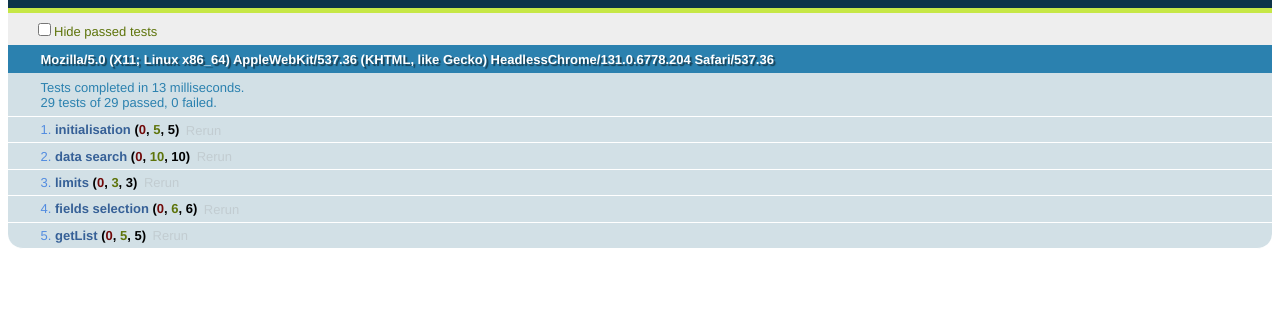
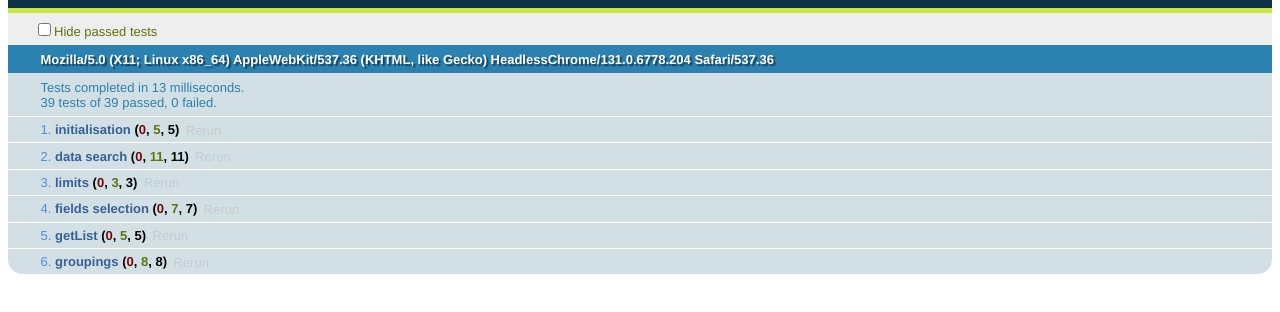
Before and after one commit to holiber/qstore, a website: page test/qunit.html in a window 1280 px wide. Shown: the part 48-360 px from the top of the page. Drawn offline with Linux system fonts and the light colour scheme.

Commit message:
fields selection refactor

```diff
--- a/src/data.js
+++ b/src/data.js
@@ -273,7 +273,6 @@
 		 * @returns {Qstore}
 		 */
 		search: function (expr, fields, options) {
-			//console.log(this)
 			return new this.constructor(this.find(expr, fields, options));
 		},
 
@@ -874,11 +873,12 @@
 
 		/**
 		 * find rows in array
-		 * findIn([data, selector [,fields=true] [,options]);
+		 * findIn([data, [,selector=true] [,fields=true] [,options]);
 		 */
 		findIn: function (data, expr, fields, options) {
 			if (!data) throw 'empty data';
-			if (!expr) return [];
+			if (expr === undefined) expr = true
+			else if (!expr) return [];
 
 			// swap arguments
 			fields = fields || true;
@@ -991,7 +991,7 @@
 			}
 
 			// calculate additional fields
-			for (var i = 0; i < result.length; i++) {
+			if (additional) for (var i = 0; i < result.length; i++) {
 				var rowGroup = result[i];
 				var additionalValues = Qstore.getFields(rowGroup, additional);
 				extend(rowGroup, additionalValues);
@@ -1038,29 +1038,55 @@
 			return result;
 		},
 
-		/**
-		 *
-		 * @param item
-		 * @param key
-		 * @param [fnName]
-		 * @param [args]
-		 * @returns {*}
-		 */
-		getVal: function (item, key, fnName, args) {
-			if (typeof key == 'function') return key(item);
+		getFields: function (row, fields) {
+			var results = [];
+			var fieldsMap = {};
+			if (typeof fields != 'object') fields = [fields];
+			if (fields instanceof Array) for (var i = fields.length; i--;) {
+				results.push(Qstore.getField(row, fields[i]));
+			} else for (var expr in fields) {
+				if (key == '$add') continue;
+				results.push(Qstore.getField(row, expr, fields[expr]));
+			}
+			for (var i = 0; i < results.length;i++) {
+				var result = results[i];
+				for (var key in result) {
+					fieldsMap[key] = result[key];
+				}
+			}
+			return fieldsMap;
+		},
+
+		getField: function (row, expr, arg) {
+			var alias;
+			if (typeof arg == 'string') {
+				alias = expr;
+				expr = arg;
+			}
+			var result = {};
+			var fieldDef = expr.split(':');
+			alias = alias || fieldDef[1];
+			expr = fieldDef[0];
+			var needExtract = (alias === '');
+			var fieldName = alias || expr;
+			var val = Qstore.getVal(row, expr, arg);
+
+			if (needExtract && typeof val == 'object') for (var key in val) {
+				result[key] = val[key];
+			} else {
+				result[fieldName] = val;
+			}
+			return result;
+		},
+
+		getVal: function (item, key, arg) {
 			var way = key.split('.');
 			var curVal = item;
 
-			if (fnName) {
-				var fn = this.functions[fnName];
-				if (!fn) throw 'function ' + fnName + ' not found';
-				curVal = (args === undefined) ? fn(curVal) : fn(curVal, args);
-				return curVal;
-			}
-
 			for (var i = 0; i < way.length; i++) {
 				var wayPart = way[i];
-				if (wayPart.charAt(0) == '$') {
+				var isFunction = wayPart.charAt(0) == '$';
+				if (isFunction) {
 					var fnDesc = wayPart.split('$')[1].split('(');
 					var fnName = fnDesc[0];
 					var args = fnDesc[1] ? fnDesc[1].substr(0, fnDesc[1].length - 1) : null;
@@ -1069,68 +1095,108 @@
 					else throw 'function ' + fnName + ' not found';
 					continue;
 				}
-				if (typeof curVal != 'object') return undefined;
 				curVal = curVal[wayPart];
 			}
-
+			if (typeof arg == 'function') {
+				curVal = arg(curVal, item);
+			}
 			return curVal;
 		},
 
-		getFields: function (row, fields, options) {
-			if (typeof fields != 'object') fields = [fields];
-			var filteredRow = {};
-			var currentRow = null;
-			if (fields instanceof Array) {
-				for (var i = fields.length; i--;) {
-					currentRow = row;
-					var result = null;
-					if (typeof fields[i] == 'string') {
-						var fieldDef = fields[i].split(':');
-						var way = fieldDef[0];
-						var alias = fieldDef[1];
-						result = Qstore.getField(currentRow, way, alias);
-					} else if (typeof  fields[i] == 'object'){
-						result = Qstore.getFields(row, fields[i], options)
-					} else if (typeof fields[i] == 'function') {
-						//TODO:
-						fnValue = fields[i](row);
-						if (typeof fnValue == 'string') {
-							result = {};
-							result[fnValue] = true;
-						} else result = fnValue;
-					}
-					extend(filteredRow, result);
-				}
-			} else for (var key in fields) {
-				if (key == '$add') continue;
-				if (typeof fields[key] === true) {
-					var alias = key;
-					var way = fields[key];
-				} else {
-					var fieldDef = key.split(':');
-					var way = fieldDef[0];
-					var alias = fieldDef[1];
-//					var fnDef = fields[key];
-//					for (var fnName in fnDef) {
-//						var args = fnDef[fnName];
-//						break;
+//
+//		/**
+//		 *
+//		 * @param item
+//		 * @param key
+//		 * @param [fnName]
+//		 * @param [args]
+//		 * @returns {*}
+//		 */
+//		getVal: function (item, key, fnName, args) {
+//			if (typeof key == 'function') return key(item);
+//			var way = key.split('.');
+//			var curVal = item;
+//
+//			if (fnName) {
+//				var fn = this.functions[fnName];
+//				if (!fn) throw 'function ' + fnName + ' not found';
+//				curVal = (args === undefined) ? fn(curVal) : fn(curVal, args);
+//				return curVal;
+//			}
+//
+//			for (var i = 0; i < way.length; i++) {
+//				var wayPart = way[i];
+//				if (wayPart.charAt(0) == '$') {
+//					var fnDesc = wayPart.split('$')[1].split('(');
+//					var fnName = fnDesc[0];
+//					var args = fnDesc[1] ? fnDesc[1].substr(0, fnDesc[1].length - 1) : null;
+//					var fn = this.functions[fnName];
+//					if (fn) curVal = (args) ? fn(curVal, args) : fn(curVal);
+//					else throw 'function ' + fnName + ' not found';
+//					continue;
+//				}
+//				if (typeof curVal != 'object') return undefined;
+//				curVal = curVal[wayPart];
+//			}
+//
+//			return curVal;
+//		},
+//
+//		getFields: function (row, fields, options) {
+//			if (typeof fields != 'object') fields = [fields];
+//			var filteredRow = {};
+//			var currentRow = null;
+//			if (fields instanceof Array) {
+//				for (var i = fields.length; i--;) {
+//					currentRow = row;
+//					var result = null;
+//					if (typeof fields[i] == 'string') {
+//						var fieldDef = fields[i].split(':');
+//						var way = fieldDef[0];
+//						var alias = fieldDef[1];
+//						result = Qstore.getField(currentRow, way, alias);
+//					} else if (typeof  fields[i] == 'object'){
+//						result = Qstore.getFields(row, fields[i], options)
+//					} else if (typeof fields[i] == 'function') {
+//						//TODO:
+//						fnValue = fields[i](row);
+//						if (typeof fnValue == 'string') {
+//							result = {};
+//							result[fnValue] = true;
+//						} else result = fnValue;
 //					}
-//					fnName = fnName.split('$')[1];
-					var args = fields[key];
-				}
-				extend(filteredRow, Qstore.getField(row, way, alias, undefined, args));
-			}
-			return filteredRow;
-		},
-
-		getField: function (row, way, alias, fn, args) {
-			if (alias === '') return Qstore.getVal(row, way, fn, args);
-			if (alias === undefined) alias = way;
-			if (way === true) way = alias;
-			var result = {};
-			result[alias] = Qstore.getVal(row, way, fn, args);
-			return result;
-		},
+//					extend(filteredRow, result);
+//				}
+//			} else for (var key in fields) {
+//				if (key == '$add') continue;
+//				if (typeof fields[key] === true) {
+//					var alias = key;
+//					var way = fields[key];
+//				} else {
+//					var fieldDef = key.split(':');
+//					var way = fieldDef[0];
+//					var alias = fieldDef[1];
+////					var fnDef = fields[key];
+////					for (var fnName in fnDef) {
+////						var args = fnDef[fnName];
+////						break;
+////					}
+////					fnName = fnName.split('$')[1];
+//					var args = fields[key];
+//				}
+//				extend(filteredRow, Qstore.getField(row, way, alias, undefined, args));
+//			}
+//			return filteredRow;
+//		},
+//
+//		getField: function (row, way, alias, fn, args) {
+//			if (alias === '') return Qstore.getVal(row, way, fn, args);
+//			if (alias === undefined) alias = way;
+//			if (way === true) way = alias;
+//			var result = {};
+//			result[alias] = Qstore.getVal(row, way, fn, args);
+//			return result;
+//		},
 
 		getAdditionalFields: function (fields) {
 			var fnSearchInObject = function (obj) {
--- a/test/qunit-test.js
+++ b/test/qunit-test.js
@@ -108,7 +108,8 @@ window.shops = new Qstore ({
 	rows: [
 		['UK', 'London', 'mace st. 5'],
 		['UK', 'York', 'temple ave. 10'],
-		['France', 'Paris', 'rue de rivoli st. 20'],
+		['France', 'Paris', 'de rivoli st. 20'],
+		['France', 'Paris', 'pelleport st. 3'],
 		['Germany', 'Dresden', 'haydn st. 2'],
 		['Germany', 'Berlin', 'bornitz st. 50'],
 		['Germany', 'Munchen', 'eva st. 12'],
@@ -116,11 +117,41 @@ window.shops = new Qstore ({
 	]
 });
 
+window.contacts = new Qstore({
+	columns: ['name', 'phone'],
+	rows: [
+		['Leonardo Da Vinci', '23090533'],
+		['Elvis Presley', '247543'],
+		['Christopher Columbus', '85321443'],
+		['Pablo Piccaso', '2512567'],
+		['Walt Disney', '123456464'],
+		['Albert Einstein', '0865443'],
+		['Aristotle', '23090533'],
+		['William Shakespeare', '235667'],
+		['Ludwig van Beethoven', '245433'],
+		['Cleopatra', '346422'],
+		['Paul McCartney', '5532173'],
+	]
+});
 
+window.mittings = new Qstore({
+	columns: ['day','month', 'year', 'details'],
+	rows: [
+		[2, 'feb', 2012, 'Meeting with Albert Einstein'],
+		[14, 'feb', 2012,'Meeting with Elvis Presley'],
+		[20, 'feb', 2013, 'Meeting with Christopher Columbus'],
+		[3, 'mar', 2013, 'Meeting with Pablo Piccaso'],
+		[2, 'apr', 2013, 'Meeting with Walt Disney'],
+		[10, 'apr', 2013,'Meeting with Aristotle'],
+		[11, 'may', 2013, 'Meeting with William Shakespeare'],
+		[13, 'may', 2013, 'Meeting with Cleopatra']
+	]
+
+})
 
 // other tests
 
-test('data search', 10, function() {
+test('data search', 11, function () {
 
 	equal(json(clothes.find(true)),
 		'[{"idx":1,"name":"skirt","sizes":[42,48,50]},{"idx":2,"name":"jeans","sizes":[48,54]},{"idx":3,"name":"skirt","sizes":[42,45,48]}]',
@@ -170,6 +201,11 @@ test('data search', 10, function() {
 	equal(json(clothes.find({sizes: {$has: 42}})),
 		'[{"idx":1,"name":"skirt","sizes":[42,48,50]},{"idx":3,"name":"skirt","sizes":[42,45,48]}]',
 		'$has operator'
+	);
+
+	equal(json(clothes.find({sizes: {$has: [42,45]}})),
+		'[{"idx":1,"name":"skirt","sizes":[42,48,50]},{"idx":3,"name":"skirt","sizes":[42,45,48]}]',
+		'$has operator with array as argument'
 	)
 });
 
@@ -194,7 +230,7 @@ test('limits', 3, function() {
 });
 
 
-test('fields selection', 6, function () {
+test('fields selection', 7, function () {
 
 	equal(json(fruits.find({type: 'apple'}, ['type', 'color', 'price'])),
 		'[{"price":1.5,"color":"red","type":"apple"},{"price":1.2,"color":"yellow","type":"apple"},{"price":1,"color":"green","type":"apple"}]',
@@ -211,6 +247,11 @@ test('fields selection', 6, function () {
 		'object notation'
 	);
 
+	equal(json(users.find({name: 'Mike'}, {username: 'name', friendsCnt: 'friends.$length'})),
+		'[{"username":"Mike","friendsCnt":3}]',
+		'aliases in object notation'
+	);
+
 	equal(json(usersChanges.find(true, ['source.id:id', 'patch:'])),
 		'[{"name":"Mike","id":2},{"age":31,"id":4}]',
 		'fields extraction'
@@ -224,7 +265,9 @@ test('fields selection', 6, function () {
 	equal(json(costumes.find(true, ['name', 'items.$getList("color"):colors'])),
 		'[{"colors":["black","blue"],"name":"policeman"},{"colors":["yellow"],"name":"fireman"},{"colors":["green"],"name":"solder"},{"colors":["green","pink"],"name":"zombie"}]',
 		'functions with additional arguments'
-	)
+	);
+
+
 });
 
 
@@ -237,6 +280,45 @@ test('getList', 5, function () {
 });
 
 
-//test('functions', function () {
-//
-//});
+test('groupings', 8, function () {
+	equal(json(users.indexBy('name')),
+		'{"Bob":{"idx":1,"id":12,"name":"Bob","friends":["Mike","Sam"]},"Martin":{"idx":2,"id":4,"name":"Martin","friends":["Bob"]},"Mike":{"idx":3,"id":5,"name":"Mike","friends":["Bob","Martin","Sam"]},"Sam":[{"idx":4,"id":10,"name":"Sam","friends":[]},{"idx":5,"id":15,"name":"Sam","friends":["Mike"]}]}',
+		'indexBy single index'
+	);
+
+	equal(json(users.indexBy(['name', 'id'])),
+		'{"Bob":{"12":{"idx":1,"id":12,"name":"Bob","friends":["Mike","Sam"]}},"Martin":{"4":{"idx":2,"id":4,"name":"Martin","friends":["Bob"]}},"Mike":{"5":{"idx":3,"id":5,"name":"Mike","friends":["Bob","Martin","Sam"]}},"Sam":{"10":{"idx":4,"id":10,"name":"Sam","friends":[]},"15":{"idx":5,"id":15,"name":"Sam","friends":["Mike"]}}}',
+		'indexBy double index'
+	);
+
+	equal(json(shops.mapOf(['country', 'city'])),
+		'{"UK":{"London":[{"idx":1,"country":"UK","city":"London","address":"mace st. 5"}],"York":[{"idx":2,"country":"UK","city":"York","address":"temple ave. 10"}]},"France":{"Paris":[{"idx":3,"country":"France","city":"Paris","address":"de rivoli st. 20"},{"idx":4,"country":"France","city":"Paris","address":"pelleport st. 3"}]},"Germany":{"Dresden":[{"idx":5,"country":"Germany","city":"Dresden","address":"haydn st. 2"}],"Berlin":[{"idx":6,"country":"Germany","city":"Berlin","address":"bornitz st. 50"}],"Munchen":[{"idx":7,"country":"Germany","city":"Munchen","address":"eva st. 12"}]},"Russia":{"Vladivostok":[{"idx":8,"country":"Russia","city":"Vladivostok","address":"stroiteley st. 9"}]}}',
+		'mapOf'
+	);
+
+	equal(json(shops.search(true, true, {limit: 4}).mapOf(function (item) {return item.country + ' - ' + item.city})),
+		'{"UK - London":[{"idx":1,"country":"UK","city":"London","address":"mace st. 5"}],"UK - York":[{"idx":2,"country":"UK","city":"York","address":"temple ave. 10"}],"France - Paris":[{"idx":3,"country":"France","city":"Paris","address":"de rivoli st. 20"},{"idx":4,"country":"France","city":"Paris","address":"pelleport st. 3"}]}',
+		'function as index'
+	);
+
+	equal(json(shops.search({country: ['Germany', 'France']}).groupBy('country').rows),
+		'[{"idx":1,"country":"France","_g":[{"idx":3,"country":"France","city":"Paris","address":"de rivoli st. 20"},{"idx":4,"country":"France","city":"Paris","address":"pelleport st. 3"}]},{"idx":2,"country":"Germany","_g":[{"idx":5,"country":"Germany","city":"Dresden","address":"haydn st. 2"},{"idx":6,"country":"Germany","city":"Berlin","address":"bornitz st. 50"},{"idx":7,"country":"Germany","city":"Munchen","address":"eva st. 12"}]}]',
+		'simple groupBy'
+	);
+
+	equal(json(shops.search(true, true, {limit: 4}).groupBy(['country', 'city']).rows),
+		'[{"idx":1,"city":"London","country":"UK","_g":[{"idx":1,"country":"UK","city":"London","address":"mace st. 5"}]},{"idx":2,"city":"York","country":"UK","_g":[{"idx":2,"country":"UK","city":"York","address":"temple ave. 10"}]},{"idx":3,"city":"Paris","country":"France","_g":[{"idx":3,"country":"France","city":"Paris","address":"de rivoli st. 20"},{"idx":4,"country":"France","city":"Paris","address":"pelleport st. 3"}]}]',
+		'group by two fields'
+	);
+
+	equal(json(shops.search({country: ['Germany', 'France']}).groupBy('country', 'city').rows),
+		'[{"idx":1,"country":"France","_g":[{"city":"Paris","_g":[{"idx":3,"country":"France","city":"Paris","address":"de rivoli st. 20"},{"idx":4,"country":"France","city":"Paris","address":"pelleport st. 3"}]}]},{"idx":2,"country":"Germany","_g":[{"city":"Dresden","_g":[{"idx":5,"country":"Germany","city":"Dresden","address":"haydn st. 2"}]},{"city":"Berlin","_g":[{"idx":6,"country":"Germany","city":"Berlin","address":"bornitz st. 50"}]},{"city":"Munchen","_g":[{"idx":7,"country":"Germany","city":"Munchen","address":"eva st. 12"}]}]}]',
+		'group by one value and then by another'
+	)
+
+	equal(json(contacts.search(true, true, {limit: [5,8]}).groupBy('name.$first:letter').rows),
+		'[{"idx":1,"letter":"W","_g":[{"idx":5,"name":"Walt Disney","phone":"123456464"},{"idx":8,"name":"William Shakespeare","phone":"235667"}]},{"idx":2,"letter":"A","_g":[{"idx":6,"name":"Albert Einstein","phone":"0865443"},{"idx":7,"name":"Aristotle","phone":"23090533"}]}]',
+		'alias and function in groupBy'
+	)
+
+});
```
Also changed, not shown: data.js (+146 -80 lines), test/qunit.html (+1 -1 lines), README.md, data.min.js.
